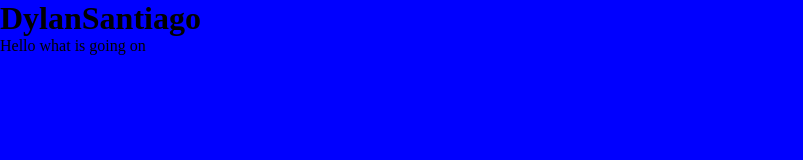
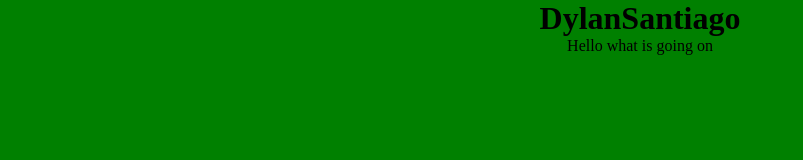
Before and after one commit to notfennecks/Website, a plain HTML site: page index.html in a window 1280 px wide. Shown: the whole page, without its empty margins (0-803 px from the left). Drawn offline with Linux system fonts and the light colour scheme.

Commit message:
Updated style.css

```diff
--- a/styles/styles.css
+++ b/styles/styles.css
@@ -7,6 +7,7 @@
 }
 
 body {
-  background-color: blue;
+  background-color: green;
+  text-align: center;
 }
 /*# sourceMappingURL=styles.css.map */
```
